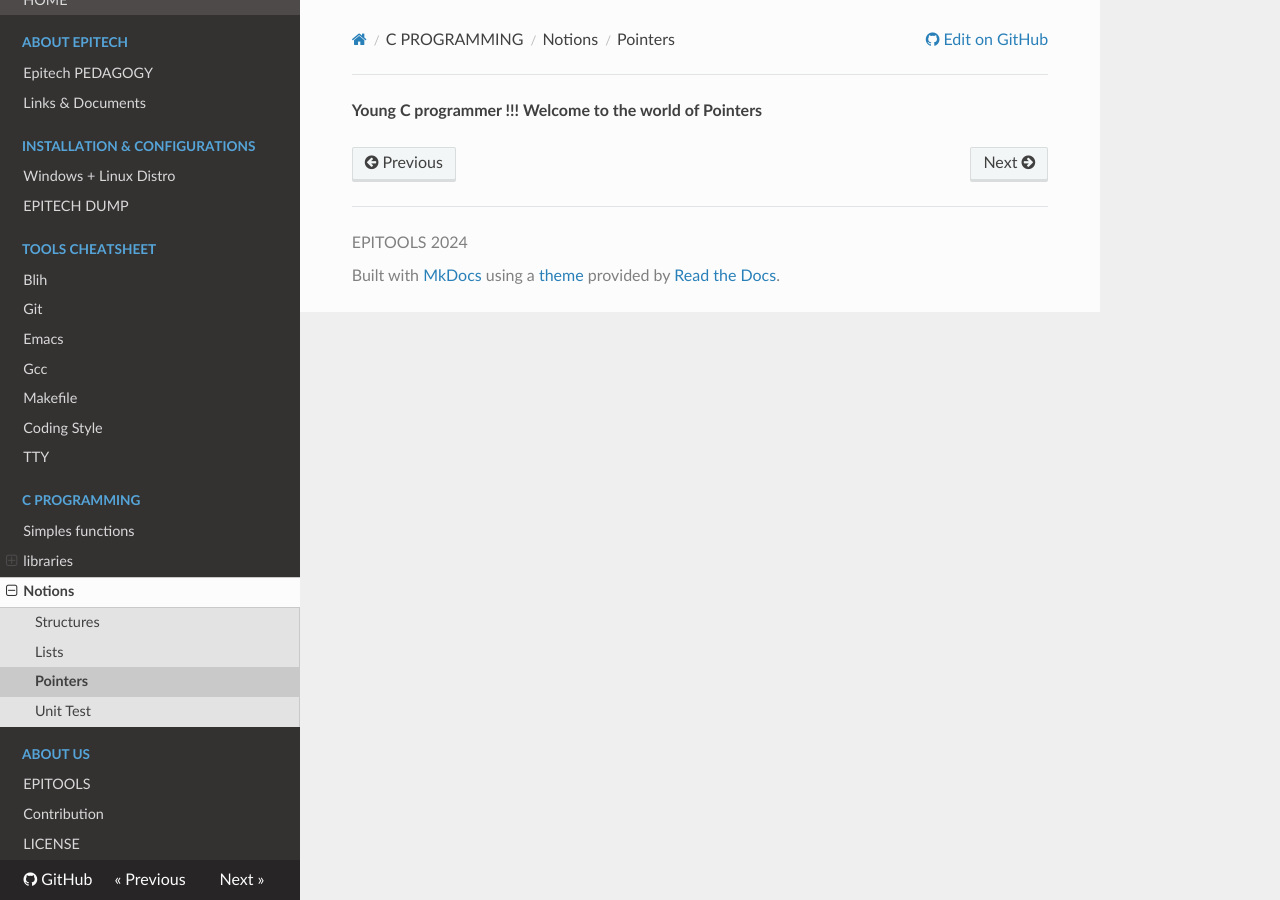
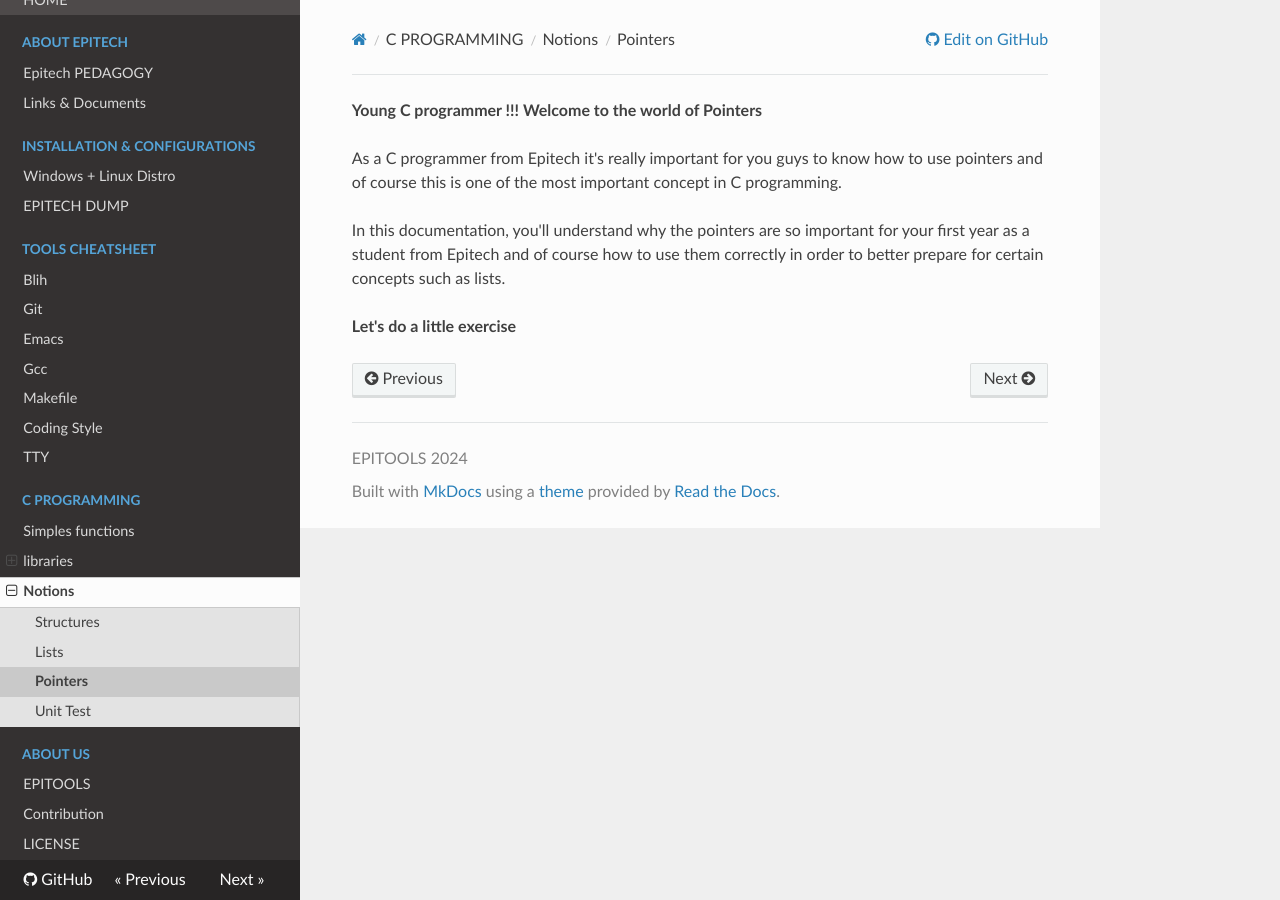
Before and after one commit to epitools2024/EPITECH-DOCUMENTATION, an MkDocs documentation site: the page built from docs/c_programming/pointers.md, in a window 1280 px wide. Built offline with MkDocs 1.6.1, drawn with Linux system fonts in a browser that asks for light colours; nearby versions of some CDN libraries.

Commit message:
complete the documentation

```diff
--- a/docs/c_programming/pointers.md
+++ b/docs/c_programming/pointers.md
@@ -1 +1,7 @@
 **__Young C programmer !!! Welcome to the world of Pointers__**
+
+As a C programmer from Epitech it's really important for you guys to know how to use pointers and of course this is one of the most important concept in C programming.
+
+In this documentation, you'll understand why the pointers are so important for your first year as a student from Epitech and of course how to use them correctly in order to better prepare for certain concepts such as lists.
+
+   **__Let's do a little exercise__**
```
